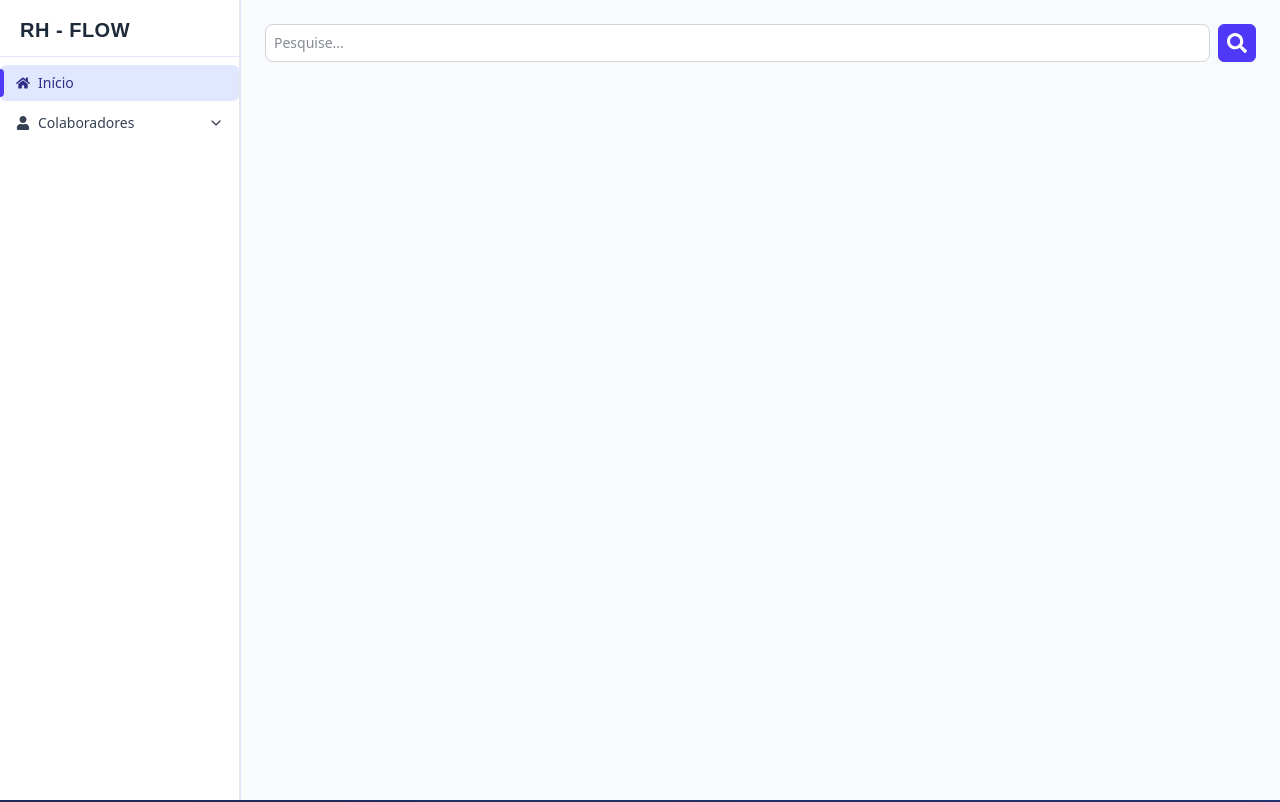
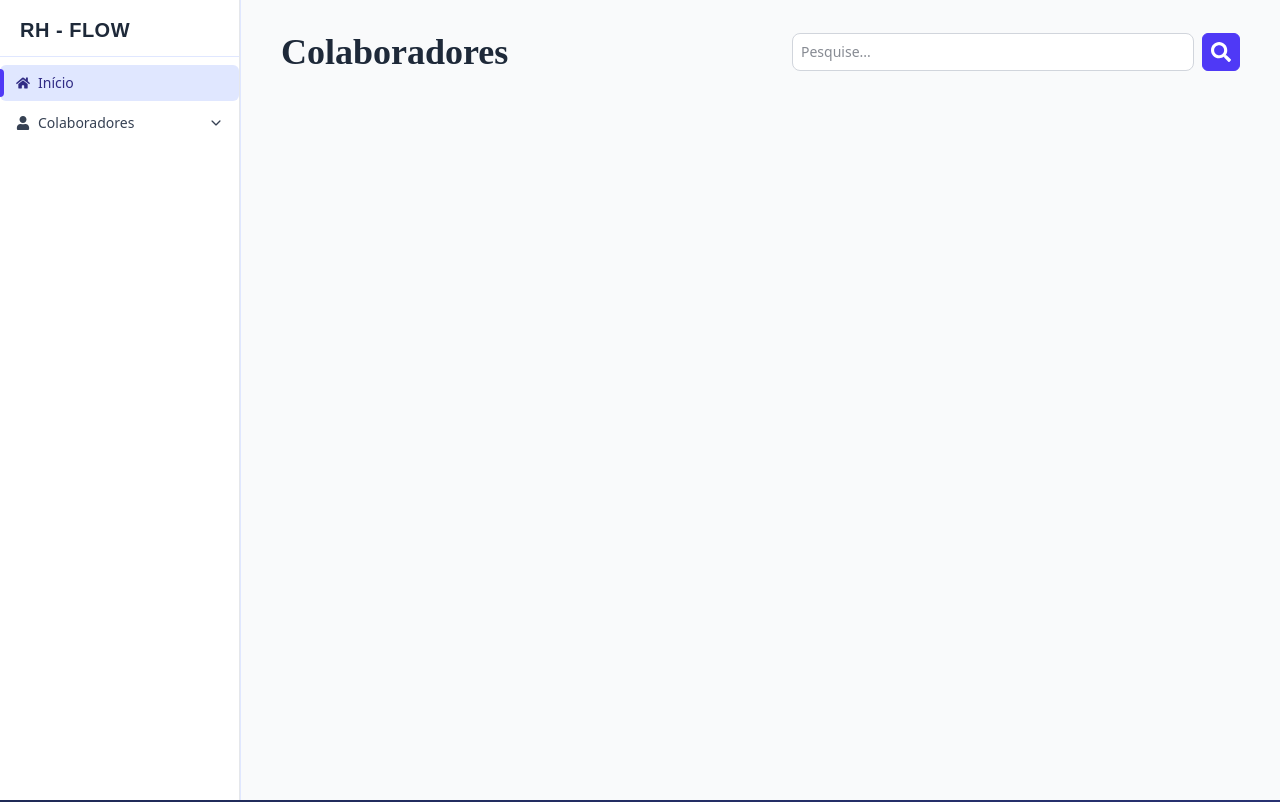
Before and after one commit to Grupo-02-Turma-JavaScript-07/Sistema-RH-Front, a React (Vite) app: page / in a window 1280 px wide. Shown: the top 802 px of the page. Built offline with nearby package versions, Linux system fonts and the light colour scheme; a web font is replaced by a local one.

Commit message:
style: adicionando título à página de colaboradores

```diff
--- a/src/components/search/Search.tsx
+++ b/src/components/search/Search.tsx
@@ -2,7 +2,11 @@ import { FaSearch } from "react-icons/fa"
 
 function Search() {
   return (
-    <form className="flex justify-center mx-auto">
+    <div className="flex justify-between px-4 py-2">
+      <h1 className="text-4xl font-marko font-semibold text-gray-800 me-4">
+        Colaboradores
+      </h1>
+    <form className="flex items-center w-full max-w-md">
       <label htmlFor="" className="sr-only">Search</label>
       <div className="relative w-full">
         <input
@@ -21,6 +25,7 @@ function Search() {
         </FaSearch>
       </button>
     </form>
+  </div>
   )
 }
 export default Search
```
